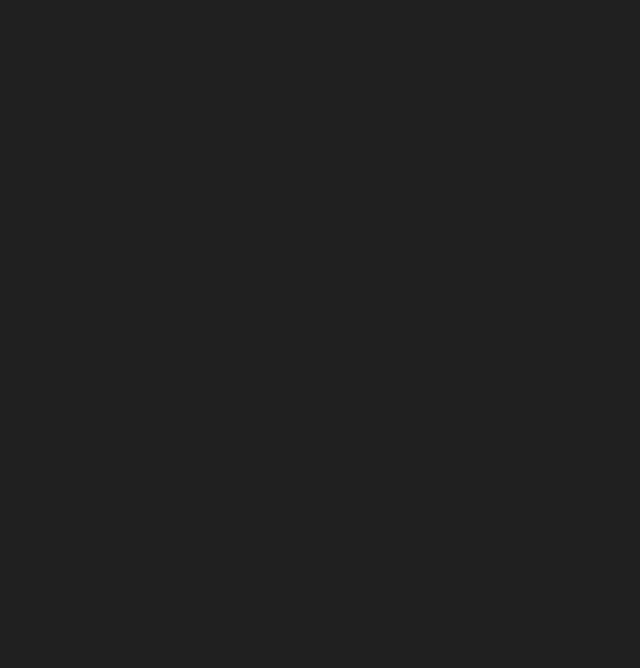
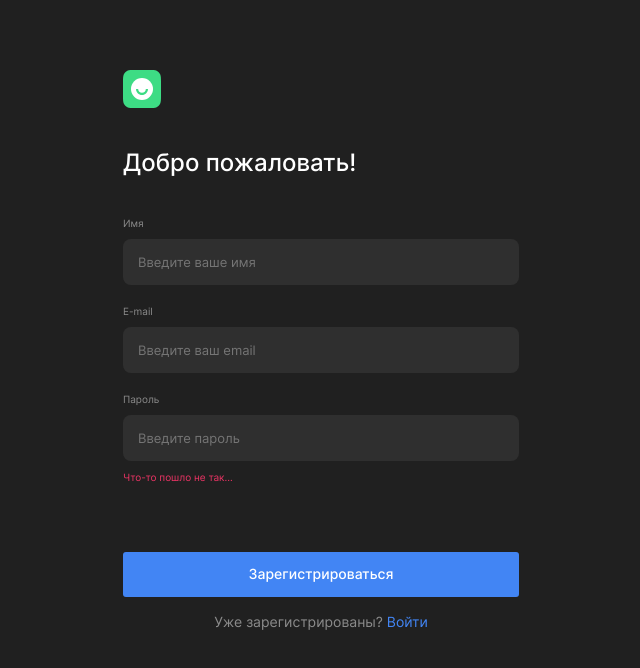
Before and after one commit to glen120/movies-explorer-frontend, a React (Create React App) app: page /signup in a window 1280 px wide. Before the commit this address had no page. Shown: the top 668 px of the page, without its empty margins (319-959 px from the left). Built offline with nearby package versions, Linux system fonts and the light colour scheme.

Commit message:
register готов

```diff
--- a/src/components/App/App.js
+++ b/src/components/App/App.js
@@ -1,12 +1,14 @@
 import React from 'react';
 import { Route, Routes } from 'react-router-dom';
 import Main from '../Main/Main/Main';
+import Register from '../Register/Register';
 import './App.css';
 
 export default function App() {
   return (
     <Routes>
       <Route path='/' element={<Main />} />
+      <Route path='/signup' element={<Register />} />
     </Routes>
   );
 }
--- /dev/null
+++ b/src/components/Register/Register.css
@@ -0,0 +1,139 @@
+.register {
+  margin: 70px auto;
+  max-width: 396px;
+  display: flex;
+  flex-direction: column;
+}
+
+@media (max-width: 768px) {
+  .register {
+    margin: 232px auto;
+  }
+}
+
+@media (max-width: 425px) {
+  .register {
+    margin: 56px auto 30px;
+    max-width: 260px;
+  }
+}
+
+.register__logo {
+  width: 38px;
+  display: block;
+}
+
+.register__logo-link {
+  width: 38px;
+}
+
+@media (max-width: 425px) {
+  .register__logo-link {
+    margin: 0 auto;
+  }
+}
+
+.register__title {
+  margin: 40px 0;
+  font-size: 24px;
+  font-style: normal;
+  font-weight: 500;
+  line-height: 29px;
+}
+
+@media (max-width: 425px) {
+  .register__title {
+    margin: 50px auto 80px;
+  }
+}
+
+.register__form {
+  max-width: 100%;
+  display: flex;
+  flex-direction: column;
+}
+
+.register__form-label {
+  margin-bottom: 20px;
+  display: flex;
+  flex-direction: column;
+  font-size: 10px;
+  font-style: normal;
+  font-weight: 400;
+  line-height: 12px;
+  color: #8B8B8B;
+}
+
+.register__form-label:last-of-type {
+  margin-bottom: 10px;
+}
+
+.register__input {
+  margin-top: 10px;
+  padding: 15px;
+  background-color: #2F2F2F;
+  border: none;
+  border-radius: 8px;
+  font-size: 13px;
+  font-style: normal;
+  font-weight: 400;
+  line-height: 16px;
+  color: #FFFFFF;
+}
+
+.register__form-error {
+  margin-bottom: 69px;
+  font-size: 10px;
+  font-style: normal;
+  font-weight: 400;
+  line-height: 12px;
+  color: #EE3465;
+}
+
+@media (max-width: 425px) {
+  .register__form-error {
+    margin-bottom: 157px;
+  }
+}
+
+.register__form-button {
+  padding: 13px 0 15px;
+  border: none;
+  border-radius: 3px;
+  background-color: #4285F4;
+  font-size: 14px;
+  font-style: normal;
+  font-weight: 500;
+  line-height: 17px;
+  color: #FFFFFF;
+}
+
+@media (max-width: 425px) {
+  .register__form-button {
+    padding: 15px 0 15px;
+    font-size: 12px;
+    line-height: 15px;
+  }
+}
+
+.register__text {
+  margin: 16px auto 0;
+  font-size: 14px;
+  font-style: normal;
+  font-weight: 400;
+  line-height: 17px;
+  color: #8B8B8B;
+}
+
+@media (max-width: 425px) {
+  .register__text {
+    margin: 14px auto 0;
+    font-size: 12px;
+    line-height: 15px;
+  }
+}
+
+.register__link {
+  text-decoration: none;
+  color: #4285F4;
+}
--- /dev/null
+++ b/src/components/Register/Register.js
@@ -0,0 +1,55 @@
+import React from 'react';
+import Logo from '../../images/logo.svg';
+import { Link } from 'react-router-dom';
+import './Register.css';
+
+export default function Register() {
+  return (
+    <section className='register'>
+      <Link to='/' className='register__logo-link'>
+        <img src={Logo} className='register__logo' alt='Логотип приложения' />
+      </Link>
+      <h1 className='register__title'>Добро пожаловать!</h1>
+      <form className='register__form' noValidate>
+        <label className='register__form-label'>Имя
+          <input
+            className='register__input'
+            type='text'
+            name='name'
+            placeholder='Введите ваше имя'
+            minLength='2'
+            maxLength='30'
+            required
+          />
+        </label>
+        <label className='register__form-label'>E-mail
+          <input
+            className='register__input'
+            type='email'
+            name='email'
+            placeholder='Введите ваш email'
+            minLength='5'
+            maxLength='50'
+            required
+          />
+        </label>
+        <label className='register__form-label'>Пароль
+          <input
+            className='register__input'
+            type='password'
+            name='password'
+            placeholder='Введите пароль'
+            minLength='4'
+            maxLength='30'
+            required
+          />
+        </label>
+        <span className='register__form-error'>Что-то пошло не так...</span>
+        <button className='register__form-button' type='submit'>Зарегистрироваться</button>
+      </form>
+      <p className="register__text">Уже зарегистрированы?
+        <Link to="/signin" className="register__link"> Войти</Link>
+      </p>
+    </section>
+  );
+}
```
Also changed, not shown: 1 other file (tests, documents, lock files or other folders).
